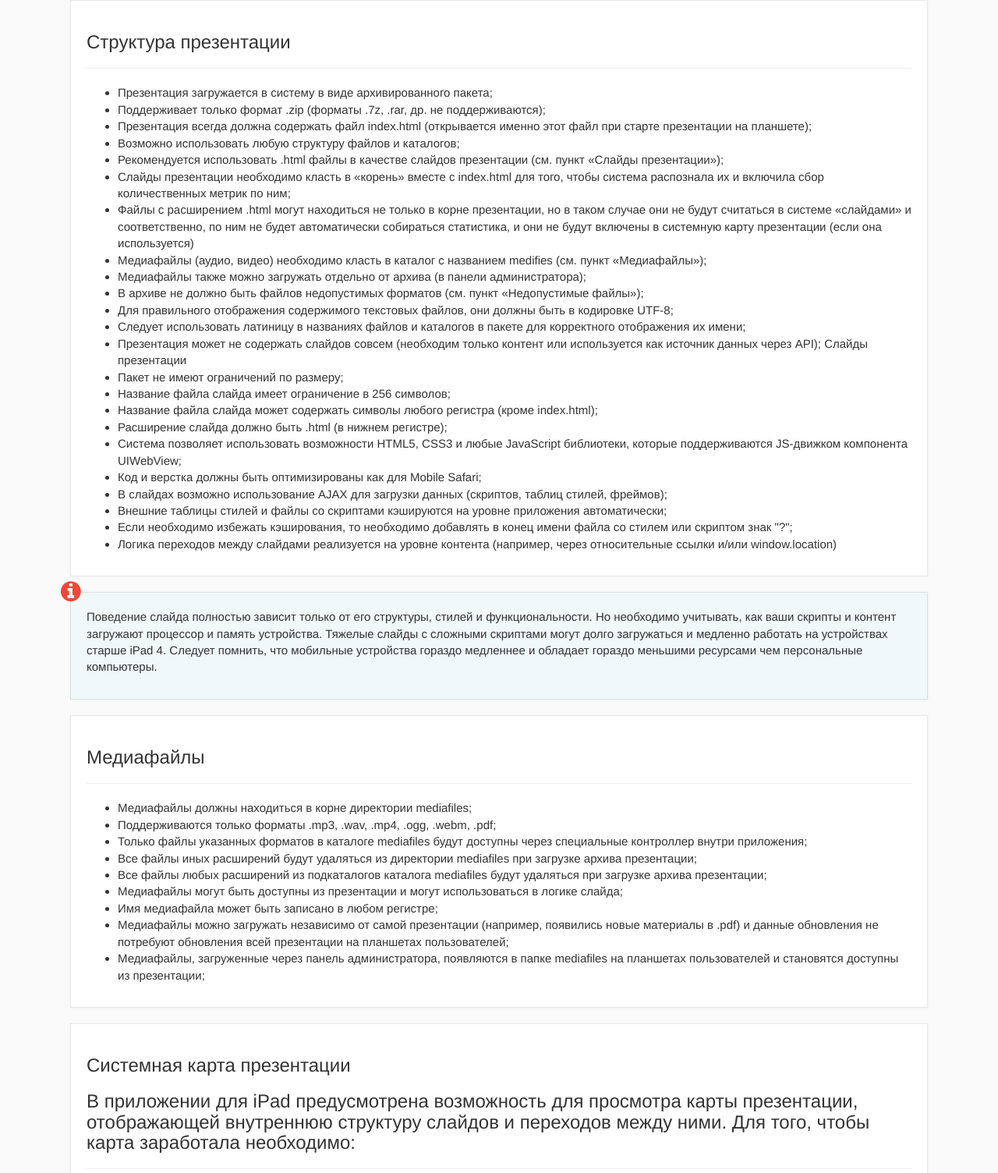
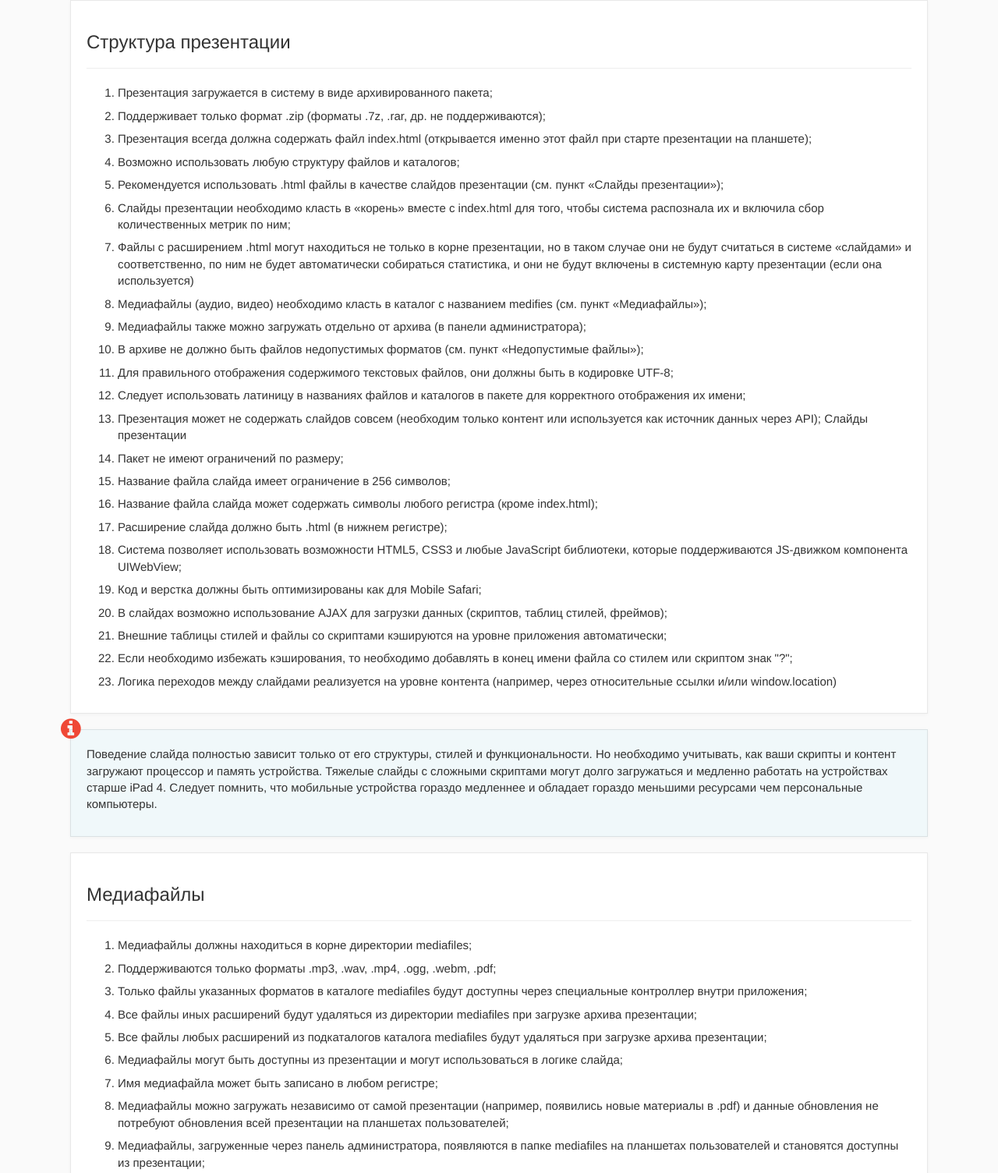
Before and after one commit to storyclm/storyclm.github.io, a plain HTML site: page index.html in a window 1280 px wide. Shown: the part 20-1524 px from the top of the page at 78% size. Drawn offline with Linux system fonts and the light colour scheme.

Commit message:
last style

```diff
--- a/index.html
+++ b/index.html
@@ -9,6 +9,9 @@
         body {
             background-color: #fafafa;
             font-size: 15px;
+        }
+        ol li {
+            margin-top: 8px;
         }
         .item {
             background-color: #fff;
@@ -37,7 +40,7 @@
         <div class="item">
             <h3>Структура презентации</h3>
             <hr>
-            <ul>
+            <ol>
                 <li>Презентация загружается в систему в виде архивированного пакета;</li>
                 <li>Поддерживает только формат .zip (форматы .7z, .rar, др. не поддерживаются);</li>
                 <li>Презентация всегда должна содержать файл index.html (открывается именно этот файл при старте презентации на
@@ -78,7 +81,7 @@
                 <li>Логика переходов между слайдами реализуется на уровне контента (например, через относительные ссылки и/или
                     window.location)
                 </li>
-            </ul>
+            </ol>
         </div>
         <div class="item info">
             <i class="fa fa-info-circle" aria-hidden="true"></i>
@@ -91,7 +94,7 @@
         <div class="item">
             <h3>Медиафайлы</h3>
             <hr>
-            <ul>
+            <ol>
                 <li>Медиафайлы должны находиться в корне директории mediafiles;</li>
                 <li>Поддерживаются только форматы .mp3, .wav, .mp4, .ogg, .webm, .pdf;</li>
                 <li>Только файлы указанных форматов в каталоге mediafiles будут доступны через специальные контроллер внутри
@@ -109,12 +112,12 @@
                 <li>Медиафайлы, загруженные через панель администратора, появляются в папке mediafiles на планшетах
                     пользователей и становятся доступны из презентации;
                 </li>
-            </ul>
+            </ol>
         </div>
 
         <div class="item">
-         <h3>Системная карта презентации</h3>
-         <h3>В приложении для iPad предусмотрена возможность для просмотра карты презентации, отображающей
+           <h3>Системная карта презентации</h3>
+           <h3>В приложении для iPad предусмотрена возможность для просмотра карты презентации, отображающей
             внутреннюю структуру слайдов и переходов между ними. Для того, чтобы карта заработала необходимо:
         </h3>
         <hr>
```
